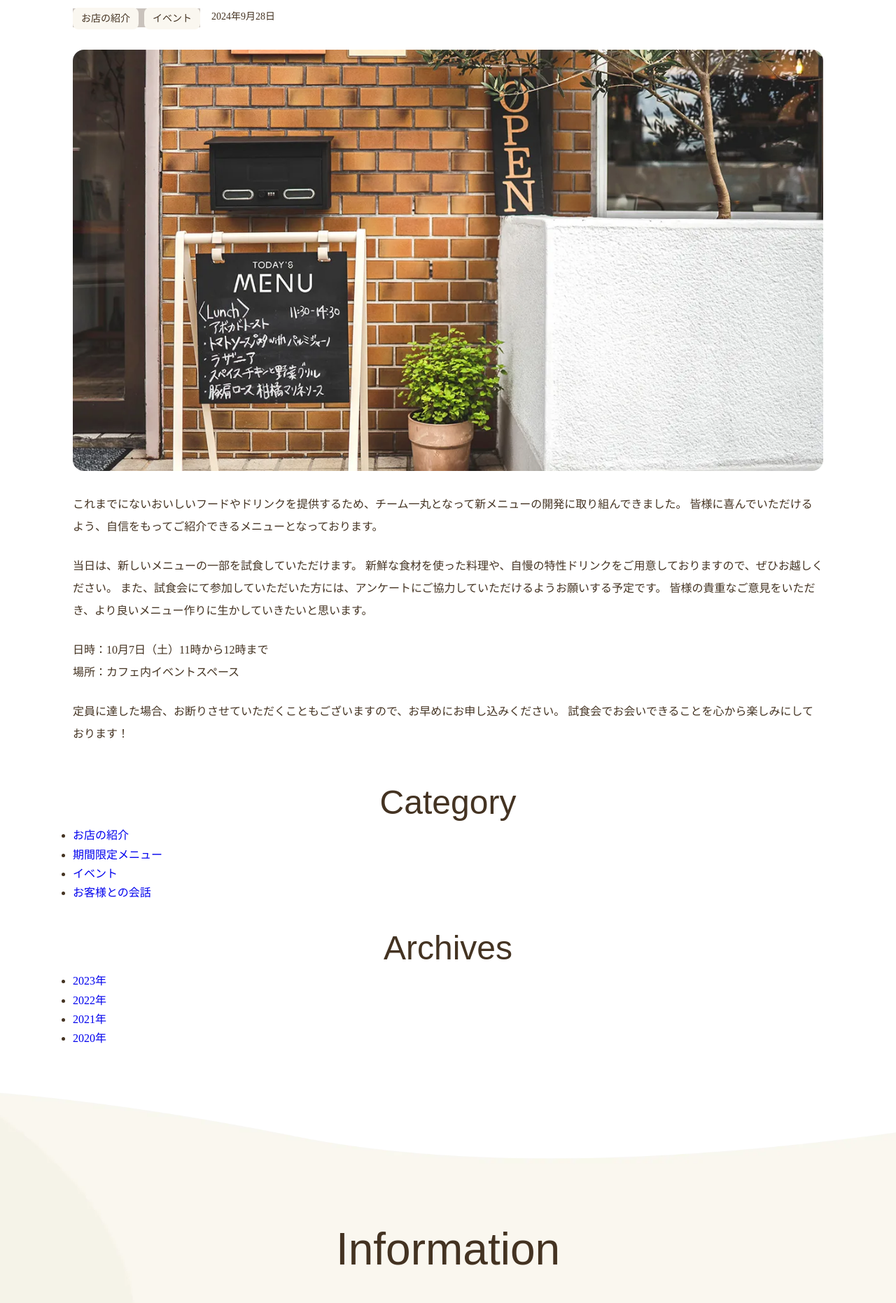
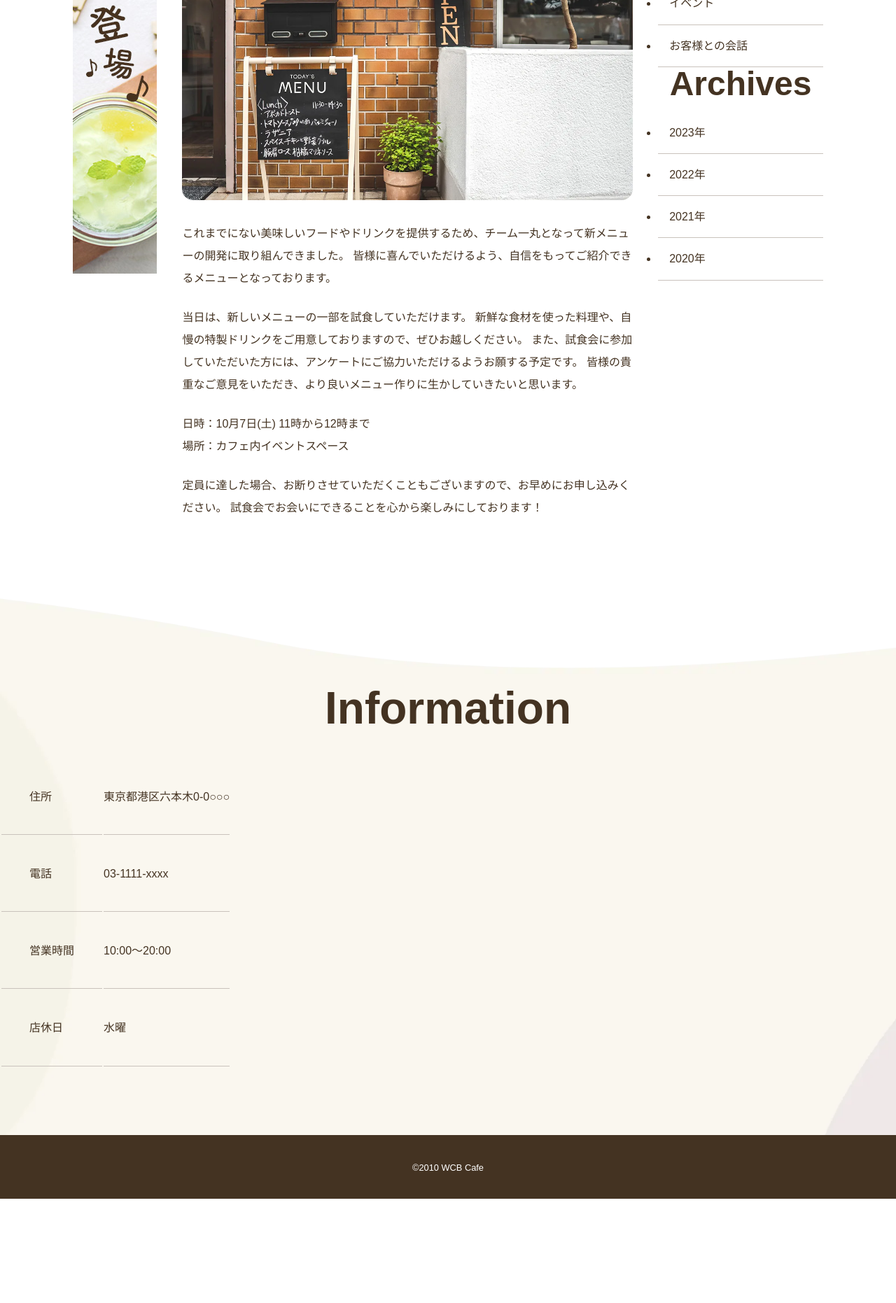
Before and after one commit to k025c0024-cell/wcbcafe, a plain HTML site: page index.html in a window 1280 px wide. Shown: the part 705-2567 px from the top of the page at 70% size. After the commit the page ends 2418 px from the top, so only its background shows below. Drawn offline with Linux system fonts and the light colour scheme; some packages are replaced by stand-ins of ours.

Commit message:
wcbcafe2

```diff
--- a/css/style.css
+++ b/css/style.css
@@ -1,116 +1,245 @@
 @charset "UTF-8";
-
-/*共通部分
---------------------------*/
+#共通部分
 html{
-    font-size: 100%;
+    font-size:100%;
 }
 
 body{
-    font-family: "Hiragino Kaku Gothic ProN", "Hiragino Sans", "BIZ UDPGothic", "sans-serif";
-    line-height: 1.7;
-    color: #432;
+    font-family:"Hiragino kaku Gothic ProN","Hiragino Sans","BIZ UDPGothic",sans-serif;
+    line-height:1.7;
+    color:#432;
 }
 
 a{
     text-decoration: none;
 }
 
-img {
-    max-width: 100%;
+img{
+    max-width:100%;
 }
-
-
-.wrapper {
-    max-width: 1120px;
-    margin: auto;
-    padding: 0 1.5rem;
-}
-.align-center {
+#レイアウト
+.align-center{
     text-align: center;
 }
-
-
-.font-english {
-    font-family: 'Philoso', sans-serif;
+#見出し
+.font-english{
+    font-family: "Philosopher",sans-serif;
     font-weight: normal;
 }
 
 .page-title,
 .heading-large,
-.heading-medium {
+.heading-medium{
+    font-size: 3rem;
+    text-align: center;
+}
+#ヘッダー
+.page-header{
+    padding-top: .5rem;
+}
+
+.logo{
+    width: 210px;
+}
+
+.main-nav{
+    display: flex;
+    justify-content: center;
+    gap: 2.5rem;
+    font-size: 1.5rem;
+    list-style: none;
+    padding: 0;
+    margin: 1rem 0;
+}
+
+.main-nav a{
+    color: #432;
+    display: block;
+    padding: 0.5rem 1rem;
+}
+
+.main-nav a:hover{
+    color: #0bd;
+}
+
+.cover{
+    background-size: cover;
+    background-position: center bottom;
+    height: 800px;
+}
+
+.sub-cover{
+    background-size: cover;
+    background-position: center bottom;
+    height: 528px;
+    margin-bottom: 4rem;
+}
+
+
+#HOME
+.cover-home{
+    background-image: url("../images/cover-home-s.webp");
+}
+
+.about{
+    max-width: 736px;
+    padding: 0 1.5rem;
+    margin: 3rem auto 0;
+}
+
+.about p{
+    margin-bottom: 3rem;
+}
+
+#ニュース
+.cover-news{
+    background-image: url("../images/cover-news-l.webp");
+}
+.cover-news{
+    background-image: url(../images/cover-news-l.webp);
+}
+.news-contents{
+    display: flex;
+    justify-content: space-between;
+}
+.post{
+    width: 60%;
+    order: 2;
+}
+.sidebar{
+    width: 22%;
+    order: 3;
+}
+.ad{
+    order: 1;
+}
+.sidebar .heading-medium{
+    line-height: 1;
+    margin-bottom: 1rem;
+}
+
+
+
+.page-title{
     font-size: 3rem;
     text-align: center;
     margin-top: 2rem;
     line-height: 1.4;
 }
 
-/*ヘッダー
---------------------------------*/
-.page-header {
-    padding-top: .5rem;
+.heading-large{
+    font-size: 3rem;
+    text-align: center;
+    margin-bottom: 1rem;
+}
+#ボタン
+.btn{
+    display: inline-block;
+    font-size: 1.5rem;
+    background-color: #0bd;
+    color: #fff;
+    border-radius:8px ;
+    padding: .75rem 1.5rem;
+    transition: .5s;
 }
 
-.logo {
-    width: 210px;
+.btn:hover{
+    background-color: #0090aa;
+    scale:1.2 1.5;
+    rotate: -5deg;
+    translate: 10px -20px;
+}
+.page-footer{
+    background-image: url(../images/footer-s.webp);
+    background-size: cover;
+    background-position: center;
+    padding-top: 12rem;
+}
+#フッター
+.info{
+    width: 100%;
+    max-width: 544px;
+    margin: auto;
+    padding: 0 1.5rem;
+    border-spacing: 0;
+}
+.info th,
+.info td{
+    border-bottom: 1px solid #c9c2bc;
+}
+.info th{
+    text-align: left;
+    font-weight: normal;
+    padding: 1rem;
+}
+.info td{
+    padding: 1rem 0;
 }
 
-.main-nav {
-    display: flex;
-    justify-content: center;
-    gap: 2.5rem;
-    font-size: 1.5rem;
-    list-style: none;
+.copyright{
+    background-color: #432;
+    text-align: center;
+    padding: 2rem 0;
+    margin-top:6rem;
+    color: #fff;
 }
 
-.main-nav a {
-    color: #0bd;
+@media(min-width:800px){
+.page-title{font-size: 5rem;
+}
+.heading-large{font-size: 4rem;
+}
+.post-title{
+    font-size: 2rem;
 }
 
-.cover {
-    background-size: cover;
-    background-position: center bottom;
-    height: 800px;
+.page-header{
+    display: flex;
+    justify-content: space-between;
+    padding-top:1.5rem ;
+}
+.main-nav{
+    font-size: 2rem;
 }
 .sub-cover{
-    background-size: cover;
-    background-position: center bottom;
-    height: 528px;
-    margin: 4rem
+    height: 400px;
+    margin-bottom: 6rem;
 }
 
-.cover-home {
-    background-image: url("../images/cover-home-l.webp");
+.cover-home{
+    background-image: url(../images/cover-home-l.webp);
 }
 
-.about {
-    max-width: 736px;
-    padding: 0 1.5rem;
-    margin: 3rem auto 0;
+.about{
+    margin: 4rem auto 0;
 }
 
-.about p {
-    margin-bottom: 3rem;
+.page-footer{
+    background-image: url(../images/footer-l.webp);
+    padding-top:12rem ;
 }
 
-/* NEWS
------------------*/
-.cover-news{
-    background-image: url("..//images/convr-news-s.webp") ;
+.info th{
+    padding: 2.5rem;
+}
 }
 
-/*記事部分*/
+.wrapper{
+    max-width: 1120px;
+    margin: auto;
+    padding: 0 1.5rem;
+}
+
+.align-center{
+    text-align: center;
+}
+
+#記事部分
 .post{
     margin-bottom: 3rem;
 }
 .post-title{
     font-weight: normal;
-    margin-bottom: 1.25rem;
-}
-
-.post-info{
-    display: flex;
-    gap: 1rem;
     margin-bottom: 1.25rem;
 }
 .post-info{
@@ -128,33 +257,15 @@ img {
     background-color: #faf7f0;
     border-radius: 8px;
     font-size: .875rem;
-    padding: .5rem .75rem
-}
-.post-cat{
-    background-color: #c9c2bc;
-}
-
-.post-date{
-    font-size: .875rem;
-}
-.post-cat{
-    display: flex;
-    gap: .5rem;
-    list-style: none;
-}
-.post-cat a{
-    color: #432;
-    background-color: #faf7f0;
-    border-radius: 8px;
-    font-size: .875rem;
     padding: .5rem .75rem;
 }
-.post-cat :hover{
+.post-cat a:hover{
     background-color: #c9c2bc;
 }
 .post-date{
     font-size: .875rem;
 }
+
 .post-thumbnail{
     border-radius: 16px;
     margin-bottom: 1.5rem;
@@ -164,122 +275,20 @@ img {
     line-height: 2;
 }
 
-.heading-large {
-    font-size: 3rem;
+#サイドバー
+.side-menu{
+    list-style: none;
     text-align: center;
+    margin-bottom: 4rem;
 }
-
-.page-title {
-    margin-top: 2rem;
-    line-height: 1.4;
-}
-
-.heading-large {
-    margin-bottom: 1rem;
-}
-
-.heading-large {
-    margin-bottom: 1rem;
-    line-height: 2;
-}
-
-
-.btn {
-    display: inline-block;
-    font-size: 1.5rem;
-    background-color: #0bd;
-    color: #fff;
-    border-radius: 8px;
-    padding: .75rem 1.5rem;
-    transition: .5s;
-}
-
-.btn:hover {
-    background-color: #0090aa;
-}
-
-/*ヘッダー
-----------------------------------*/
-.page-header {
-    padding-top: .5rem;
-}
-
-/*フッター
----------------------------------*/
-.page-footer {
-    background-image: url("../images/footer-s.webp");
-    background-size: cover;
-    background-position: center;
-    padding-top: 12rem;
-}
-
-.info {
-    width: 100%;
-    max-width: 544px;
-    margin: auto;
-    padding: 0 1.5rem;
-    border-spacing: 0;
-}
-
-.info th,
-.info td {
+.side-menu li{
     border-bottom: 1px solid #c9c2bc;
 }
-
-.info th {
-    text-align: left;
-    font-weight: normal;
+.side-menu a{
+    color: #432;
+    display: block;
     padding: 1rem;
 }
-
-.info td {
-    padding: 1rem 0;
+.side-menu a:hover{
+    color: #0bd;
 }
-
-.copyright {
-    background-color: #432;
-    text-align: center;
-    padding: 2rem 0;
-    margin-top: 6rem;
-    color: #fff;
-}
-
-/*デスクトップ版
--------------------------------*/
-@media (min-width: 800px) {
-
-    .page-title{
-        font-size: 5rem;
-    }
-    .heading-large{
-        font-size: 4rem;
-    }
-}
-
-.page-header{
-    display: flex;
-    justify-content: space-between;
-    padding-top: 1.5rem;
-}
-.main-nav{
-    font-size: 2rem;
-}
-
-
-.cover-home {
-    background-image: url("../images/cover-home-l.webp");
-}
-
-.about {
-    margin: 4rem auto 0;
-}
-
-
-.page-footer {
-    background-image: url("../images/footer-l.webp");
-    padding-top: 12rem;
-}
-
-.info th {
-    padding-left: 2.5rem;
-}
--- a/index.html
+++ b/index.html
@@ -1,23 +1,29 @@
 <!DOCTYPE html>
 <html lang="ja">
     <head>
-        <meta charset="utf-8">
-        <title>WCB Cafe - NEWS</title>
+        <meta charset="UTF-8">
+        <title>WCB cafe-NEWS</title>
         <meta name="description" content="ブレンドコーヒーとヘルシーなオーガニックフードを提供するカフェ">
-        <meta name="viewport" content="width=device-width, initial-scale=1">
-        <link rel="icon" type="images/png" href="images/favicon.png">
+        <meta name="viewport" content="width=device-width,initial-scale=1">
+
+        <link rel="icon" type="image/png" href="images/favicon.png">
+
+    <!--リセットCSS-->
         <link rel="stylesheet" href="https://unpkg.com/ress/dist/ress.min.css">
+
+    <!--Googleフォント-->
         <link rel="preconnect" href="https://fonts.googleapis.com">
         <link rel="preconnect" href="https://fonts.gstatic.com" crossorigin>
-        <link href="https://fonts.googleapis.com/css2?family=Philosopher&display=swap" rel="stylesheet">
+        <link  href="https://fonts.googleapis.com/css2?family=Philosopher&display=swap" rel="stylesheet">
+
+    <!--オリジナルCSS-->
         <link rel="stylesheet" href="css/style.css">
     </head>
-
     <body>
         <div class="sub-cover cover-news">
             <header class="page-header wrapper">
                 <h1 class="align-center">
-                    <a href="index.html"><img class="logo" src="images/logo.svg" alt="WCBカフェフォーム"></a>
+                    <a href="index.html"><img class="logo" src="images/logo.svg" alt="WCB カフェホーム"></a>
                 </h1>
                 <nav>
                     <ul class="main-nav font-english">
@@ -30,7 +36,7 @@
             <h2 class="page-title font-english">News</h2>
         </div>
 
-        <main class="wrapper">
+        <main class="wrapper news-contents">
             <article class="post">
                 <header>
                     <h2 class="post-title">新メニューの試食イベントを開催します</h2>
@@ -44,25 +50,25 @@
                 </header>
                 <img class="post-thumbnail" src="images/outside.webp" alt="店内の様子">
                 <p>
-                    これまでにないおいしいフードやドリンクを提供するため、チーム一丸となって新メニューの開発に取り組んできました。
+                    これまでにない美味しいフードやドリンクを提供するため、チーム一丸となって新メニューの開発に取り組んできました。
                     皆様に喜んでいただけるよう、自信をもってご紹介できるメニューとなっております。
                 </p>
                 <p>
                     当日は、新しいメニューの一部を試食していただけます。
-                    新鮮な食材を使った料理や、自慢の特性ドリンクをご用意しておりますので、ぜひお越しください。
-                    また、試食会にて参加していただいた方には、アンケートにご協力していただけるようお願いする予定です。
+                    新鮮な食材を使った料理や、自慢の特製ドリンクをご用意しておりますので、ぜひお越しください。
+                    また、試食会に参加していただいた方には、アンケートにご協力いただけるようお願する予定です。
                     皆様の貴重なご意見をいただき、より良いメニュー作りに生かしていきたいと思います。
                 </p>
                 <p>
-                    日時：10月7日（土）11時から12時まで<br>
+                    日時：10月7日(土) 11時から12時まで<br>
                     場所：カフェ内イベントスペース
                 </p>
                 <p>
                     定員に達した場合、お断りさせていただくこともございますので、お早めにお申し込みください。
-                    試食会でお会いできることを心から楽しみにしております！
+                    試食会でお会いにできることを心から楽しみにしております！
                 </p>
-            </article>
-            <aside class="sidebar">
+             </article>
+             <aside class="sidebar">
                 <h3 class="heading-medium font-english">Category</h3>
                 <ul class="side-menu">
                     <li><a href="#">お店の紹介</a></li>
@@ -70,6 +76,7 @@
                     <li><a href="#">イベント</a></li>
                     <li><a href="#">お客様との会話</a></li>
                 </ul>
+
                 <h3 class="heading-medium font-english">Archives</h3>
                 <ul class="side-menu">
                     <li><a href="#">2023年</a></li>
@@ -78,6 +85,8 @@
                     <li><a href="#">2020年</a></li>
                 </ul>
             </aside>
+            <aside class="ad">
+                <img src="images/banner.jpg" alt="新メニュー登場">
         </main>
 
         <footer class="page-footer">
@@ -85,11 +94,11 @@
             <table class="info">
                 <tr>
                     <th>住所</th>
-                    <td>東京都港区六本木０-０〇〇〇</td>
+                    <td>東京都港区六本木0-0○○○</td>
                 </tr>
                 <tr>
                     <th>電話</th>
-                    <td>03-1111-XXXX</td>
+                    <td>03-1111-xxxx</td>
                 </tr>
                 <tr>
                     <th>営業時間</th>
@@ -101,7 +110,7 @@
                 </tr>
             </table>
             <div class="copyright">
-                <small>&copy; 2010 WCB Cafe</small>
+                <small>&copy;2010 WCB Cafe</small>
             </div>
         </footer>
     </body>
```
